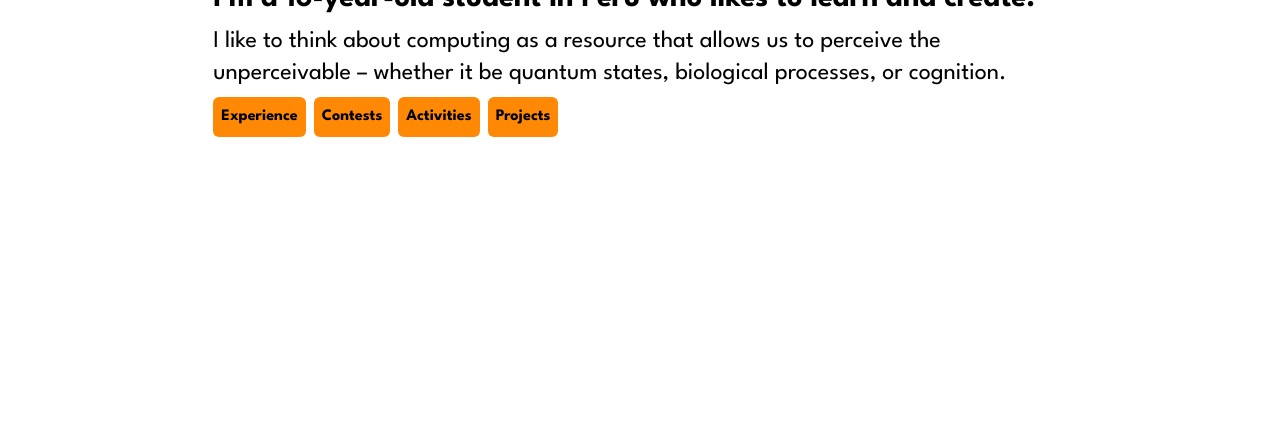
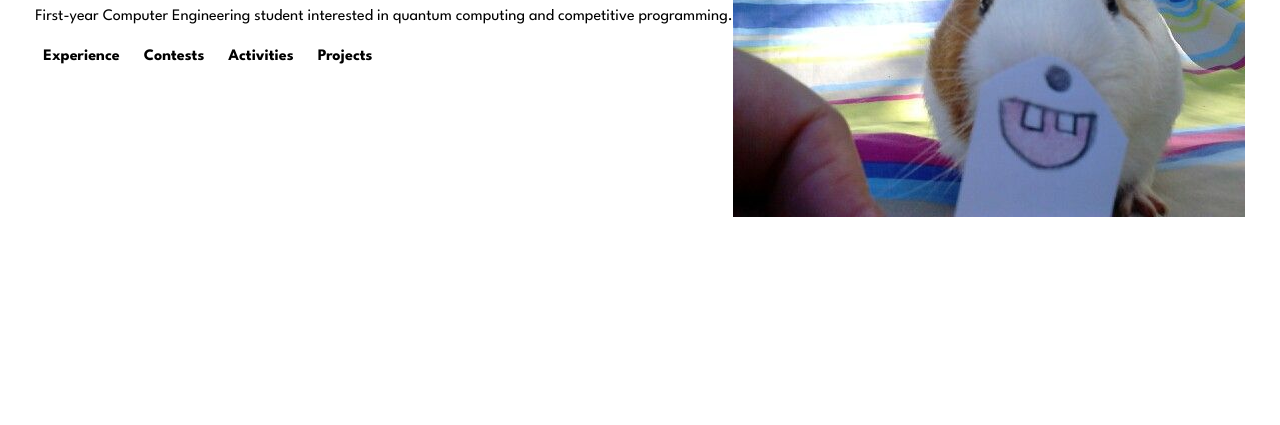
Before and after one commit to andraguoso/andraguoso.github.io, a website: page index.html in a window 1280 px wide. Shown: the part 375-800 px from the top of the page. Drawn offline with Linux system fonts and the light colour scheme.

Commit message:
rewrite intro + mod layout

```diff
--- a/index.html
+++ b/index.html
@@ -11,17 +11,25 @@
 </head>
 
 <body class="flex justify-center items-center">
-    <div class="flex flex-col gap-2 max-w-2/3">
-        <span class="text-6xl font-bold">Hello, world</span>
-        <span class="text-3xl font-bold">I'm a 16-year-old student in Peru who likes to learn and create.</span>
-        <p class="text-2xl">I like to think about computing as a resource that allows us to perceive the
-            unperceivable – whether it be quantum states, biological processes, or cognition.</p>
-        <div class="flex flex-row gap-2">
-            <a href="experience.html" class="p-2 font-bold bg-orange-400 rounded-md hover:text-sky-200">Experience</a>
-            <a href="contests.html" class="p-2 font-bold bg-orange-400 rounded-md hover:text-sky-200">Contests</a>
-            <a href="activities.html" class="p-2 font-bold bg-orange-400 rounded-md hover:text-sky-200">Activities</a>
-            <a href="projects.html" class="p-2 font-bold bg-orange-400 rounded-md hover:text-sky-200">Projects</a>
+    <div class="flex flex-col bg-light p-10 w-3/5">
+        <div class="flex flex-row items-center">
+            <div class="flex flex-col w-3/5 gap-2">
+                <span class="text-4xl font-bold">Andrea Aguilar</span>
+                <p class="text-xl">
+                    First-year Computer Engineering student interested in quantum computing and competitive programming.
+                </p>
+                <div class="flex flex-row gap-2">
+                    <a href="experience.html" class="p-2 font-bold bg-lilac rounded-md hover:text-orchid">Experience</a>
+                    <a href="contests.html" class="p-2 font-bold bg-lilac rounded-md hover:text-orchid">Contests</a>
+                    <a href="activities.html" class="p-2 font-bold bg-lilac rounded-md hover:text-orchid">Activities</a>
+                    <a href="projects.html" class="p-2 font-bold bg-lilac rounded-md hover:text-orchid">Projects</a>
+                </div>
+            </div>
+            <img class="w-2/5 h-64" src="assets/vjudge_pfp.jpeg">
         </div>
+    </div>
+    <div>
+
     </div>
     <script src="scripts.js"></script>
 </body>
```
